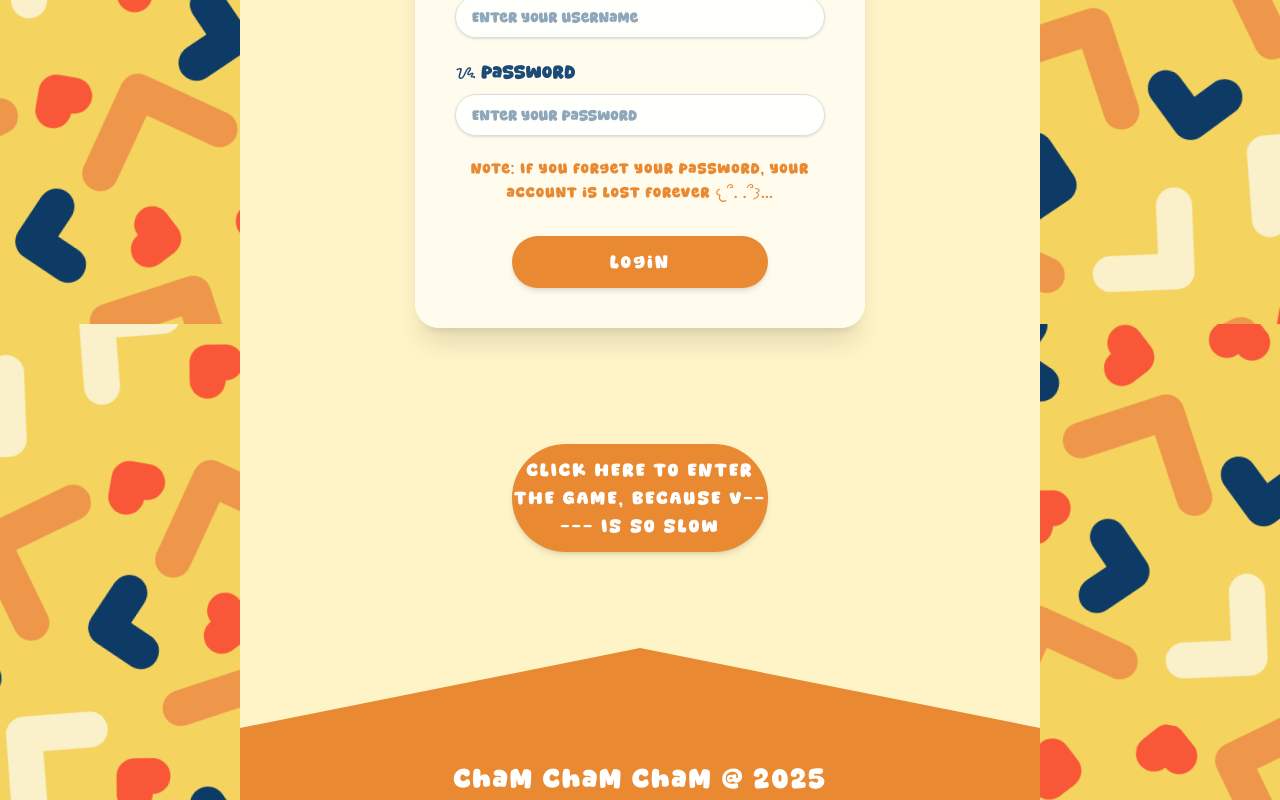
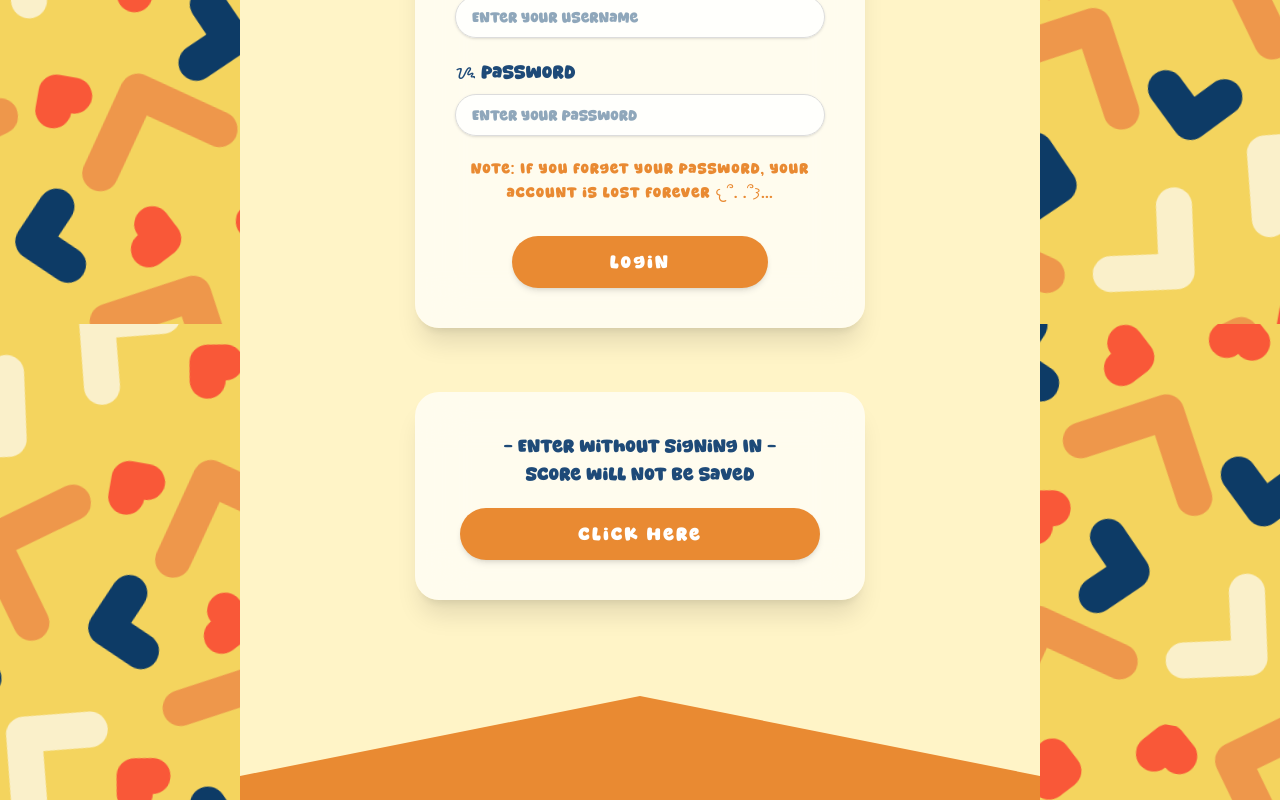
Before and after one commit to Yuri-Benjamin-Lat/Cham-Cham-Cham-Front-End, a React (Vite) app: page / in a window 1280 px wide. Shown: the part 476-1276 px from the top of the page. Built offline with nearby package versions, Linux system fonts and the light colour scheme.

Commit message:
Made non sign in UI better

```diff
--- a/src/pages/Login.jsx
+++ b/src/pages/Login.jsx
@@ -19,15 +19,19 @@ function Login() {
 
       </div>
 
-              <div className="pt-10">
+      <div className="w-full max-w-[450px] bg-white/70 backdrop-blur-xl shadow-xl p-10 rounded-3xl mx-auto">
+        <div className="">
+          <h2 className="block text-xl text-[#1E4A78] font-thin text-center">- Enter without Signing In -</h2>
+          <h2 className="block text-xl text-[#1E4A78] mb-5 font-thin text-center">Score will not be saved</h2>
           <button
             type="button"
             onClick={() => navigate('/home')}
-            className="tracking-widest block mx-auto mt-3 w-64 py-3 bg-[#E98A32] text-white text-xl font-thin rounded-full shadow-md hover:bg-[#0B3A63] transition-colors"
+            className="tracking-widest block mx-auto mt-3 w-90 py-3 bg-[#E98A32] text-white text-xl font-thin rounded-full shadow-md hover:bg-[#0B3A63] transition-colors"
           >
-            CLICK HERE TO ENTER THE GAME, BECAUSE V----- IS SO SLOW
+            Click Here
           </button>
         </div>
+      </div>
 
       <div className="mt-auto">
         <Footer />
```
